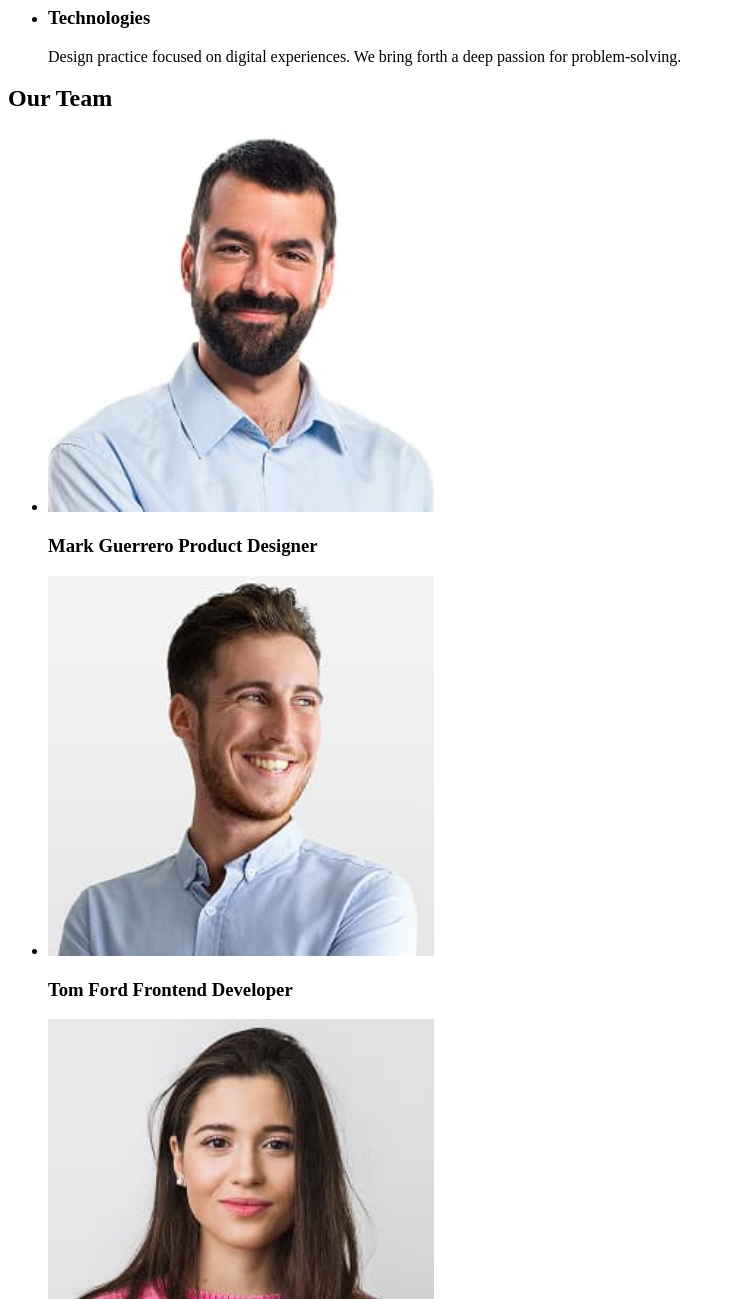
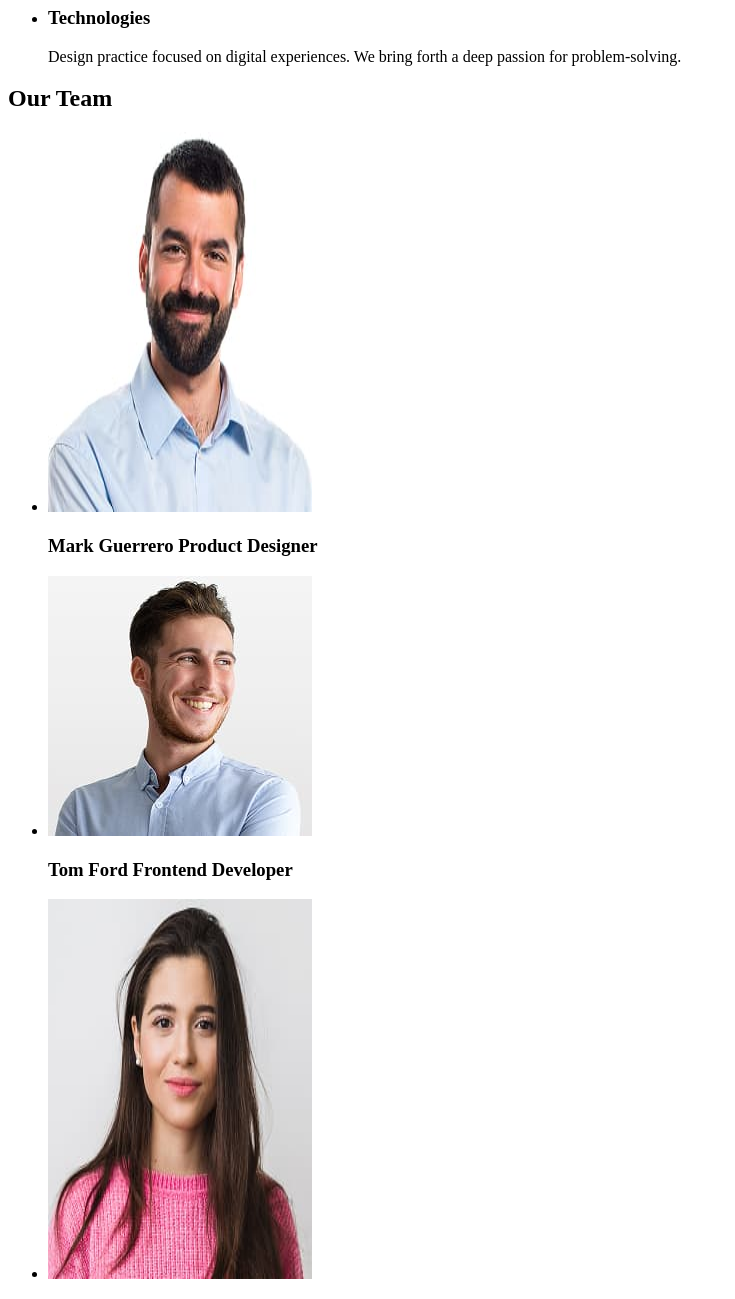
Before and after one commit to MalaksumaMila/goit-markup-hw-01, a plain HTML site: page index.html in a window 1280 px wide. Shown: the part 480-1779 px from the top of the page, without its empty margins (0-735 px from the left). Drawn offline with Linux system fonts and the light colour scheme.

Commit message:
git markup

```diff
--- a/index.html
+++ b/index.html
@@ -7,8 +7,8 @@
   </head>
   <body>
     <header>
+      <a href="./index.html">Web Studio</a>
       <nav>
-        <a href="./index.html">Web Studio</a>
         <ul>
           <li>
             <a href="">Studio</a>
@@ -39,8 +39,6 @@
       </section>
       <section>
         <h2 hidden>Section 2</h2>
-      </section>
-      <section>
         <ul>
           <li>
             <h3>Strategy</h3>
@@ -79,7 +77,7 @@
             <img
               src="./images/img1.jpg"
               alt="Mark Guerrero Product Designer"
-              widht="264"
+              width="264"
               height="380"
             />
             <h3>Mark Guerrero Product Designer</h3>
@@ -90,7 +88,7 @@
               alt="Tom Ford
 Frontend Developer"
               widht="264"
-              height="380"
+              heigth="380"
             />
             <h3>Tom Ford Frontend Developer</h3>
           </li>
@@ -99,7 +97,7 @@ Frontend Developer"
               src="./images/img3.jpg"
               alt="Camila Garcia
 Marketing"
-              widht="264"
+              width="264"
               height="380"
             />
             <h3>Camila Garcia Marketing</h3>
@@ -109,7 +107,7 @@ Marketing"
               src="./images/img4.jpg"
               alt="Daniel Wilson
 UI Designer"
-              widht="264"
+              width="264"
               height="380"
             />
             <h3>Daniel Wilson UI Designer</h3>
```
